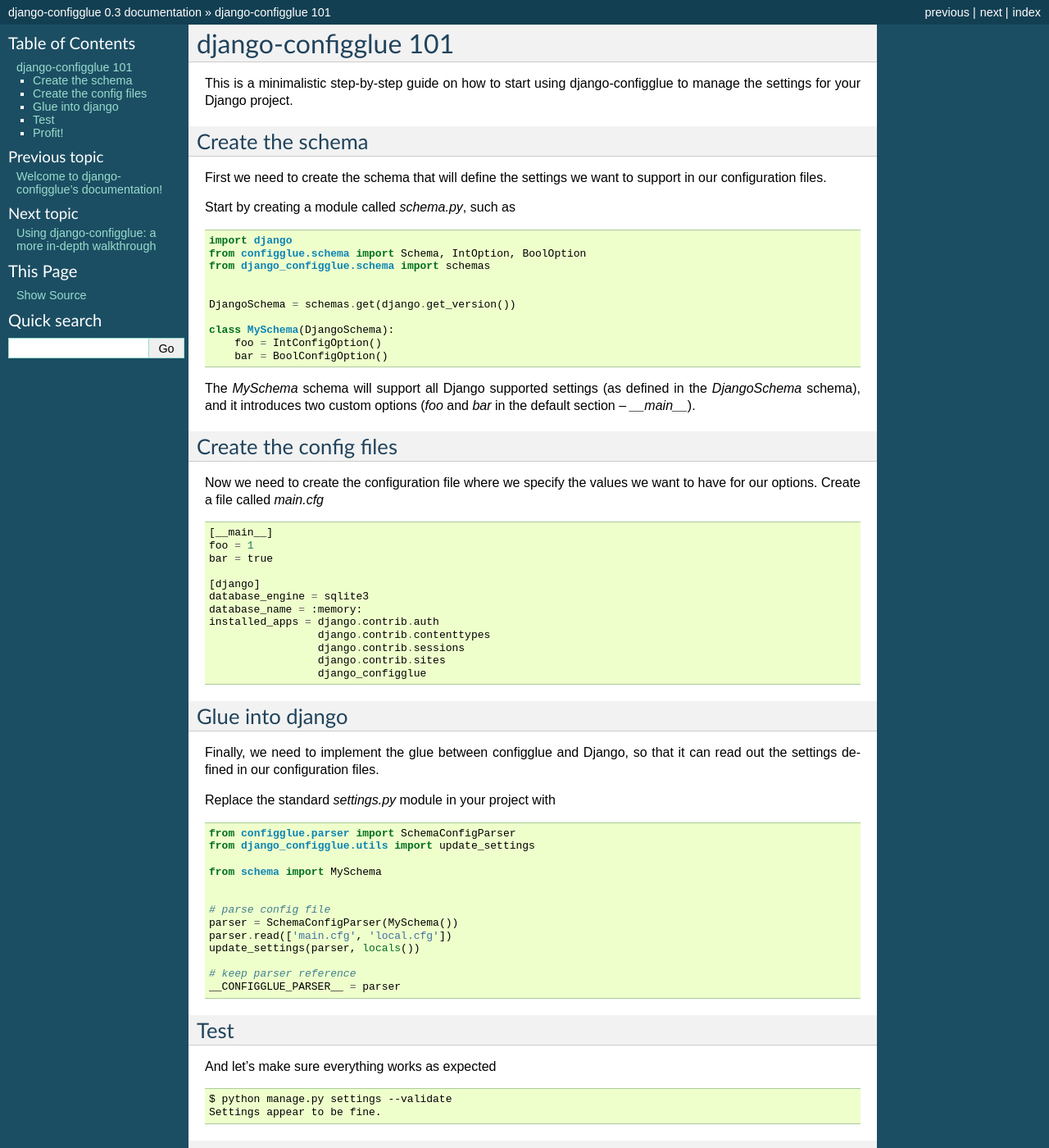
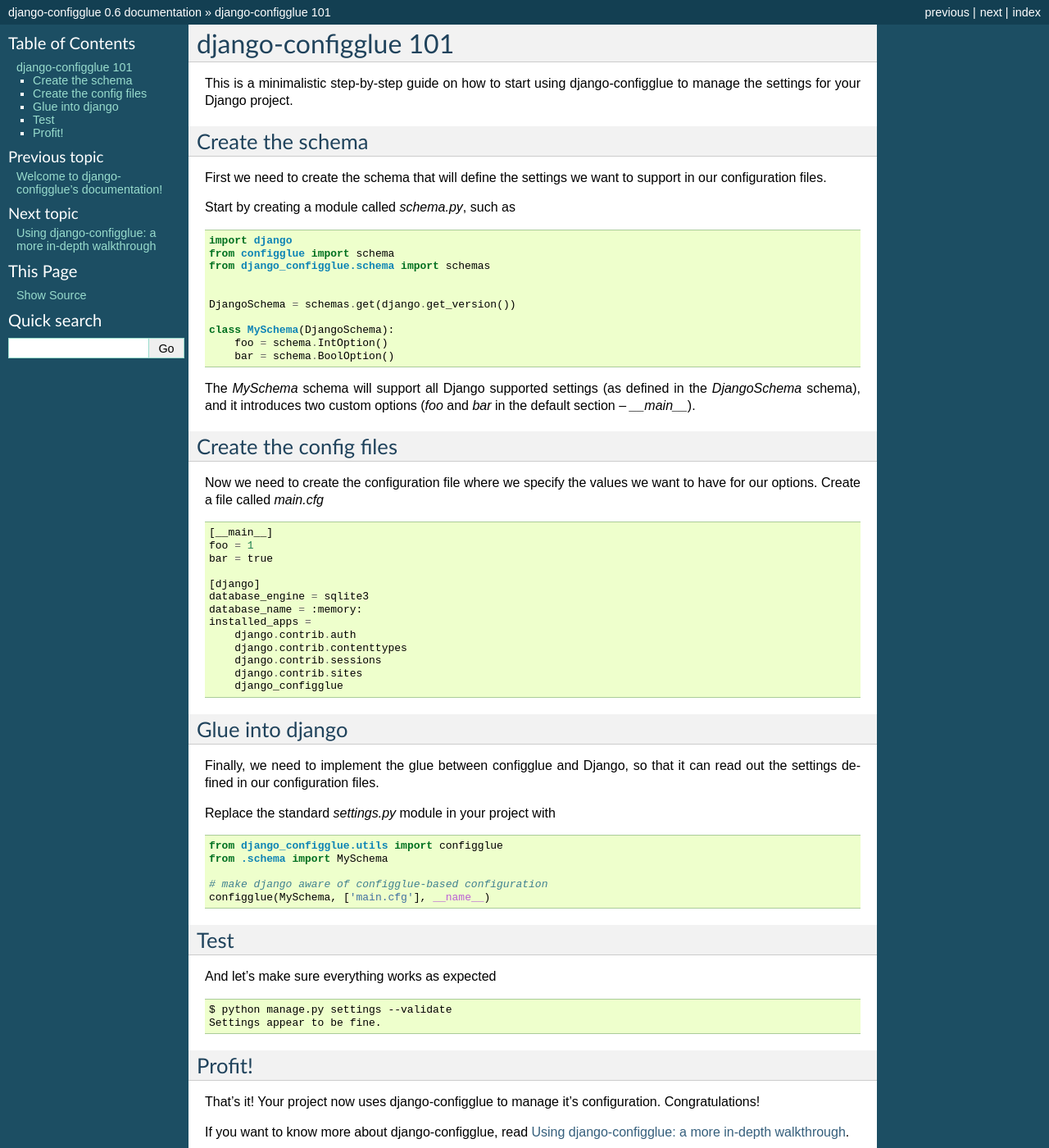
Before and after one commit to prezi/django-configglue, a Sphinx documentation site: the page built from doc/quickstart.rst, in a window 1280 px wide and 1400 px high. Shown: the whole window at 82% size. Built offline with Sphinx 7.4.7, drawn with Linux system fonts in a browser that asks for light colours; some of the changed text lies outside the part shown.

Commit message:
updated documentation

```diff
--- a/doc/conf.py
+++ b/doc/conf.py
@@ -1,22 +1,14 @@
 # -*- coding: utf-8 -*-
 #
-# django-configglue documentation build configuration file, created by
-# sphinx-quickstart on Tue Oct 12 08:57:43 2010.
+# django-configglue documentation build configuration file
 #
-# This file is execfile()d with the current directory set to its containing dir.
-#
-# Note that not all possible configuration values are present in this
-# autogenerated file.
-#
-# All configuration values have a default; values that are commented out
-# serve to show the default.
 
-import sys, os
+import sys
+import os
 
-# If extensions (or modules to document with autodoc) are in another directory,
-# add these directories to sys.path here. If the directory is relative to the
-# documentation root, use os.path.abspath to make it absolute, like shown here.
-#sys.path.append(os.path.abspath('.'))
+# import django_configglue, to introspect the version string
+sys.path.insert(0, os.path.abspath('..'))
+import django_configglue
 
 # -- General configuration -----------------------------------------------------
 
@@ -31,60 +23,33 @@
 source_suffix = '.rst'
 
 # The encoding of source files.
-#source_encoding = 'utf-8'
+source_encoding = 'utf-8'
 
 # The master toctree document.
 master_doc = 'index'
 
 # General information about the project.
 project = u'django-configglue'
-copyright = u'2010, Ricardo Kirkner'
+copyright = u'Ricardo Kirkner'
 
 # The version info for the project you're documenting, acts as replacement for
 # |version| and |release|, also used in various other places throughout the
 # built documents.
 #
 # The short X.Y version.
-version = '0.3'
+version = django_configglue.__version__
 # The full version, including alpha/beta/rc tags.
-release = '0.3'
-
-# The language for content autogenerated by Sphinx. Refer to documentation
-# for a list of supported languages.
-#language = None
-
-# There are two options for replacing |today|: either, you set today to some
-# non-false value, then it is used:
-#today = ''
-# Else, today_fmt is used as the format for a strftime call.
-#today_fmt = '%B %d, %Y'
-
-# List of documents that shouldn't be included in the build.
-#unused_docs = []
+release = django_configglue.__version__
 
 # List of directories, relative to source directory, that shouldn't be searched
 # for source files.
 exclude_trees = ['_build']
 
-# The reST default role (used for this markup: `text`) to use for all documents.
-#default_role = None
-
-# If true, '()' will be appended to :func: etc. cross-reference text.
-#add_function_parentheses = True
-
-# If true, the current module name will be prepended to all description
-# unit titles (such as .. function::).
-#add_module_names = True
-
-# If true, sectionauthor and moduleauthor directives will be shown in the
-# output. They are ignored by default.
-#show_authors = False
-
 # The name of the Pygments (syntax highlighting) style to use.
 pygments_style = 'sphinx'
 
 # A list of ignored prefixes for module index sorting.
-#modindex_common_prefix = []
+modindex_common_prefix = ['django_configglue.']
 
 
 # -- Options for HTML output ---------------------------------------------------
@@ -93,69 +58,10 @@
 # Sphinx are currently 'default' and 'sphinxdoc'.
 html_theme = 'default'
 
-# Theme options are theme-specific and customize the look and feel of a theme
-# further.  For a list of options available for each theme, see the
-# documentation.
-#html_theme_options = {}
-
-# Add any paths that contain custom themes here, relative to this directory.
-#html_theme_path = []
-
-# The name for this set of Sphinx documents.  If None, it defaults to
-# "<project> v<release> documentation".
-#html_title = None
-
-# A shorter title for the navigation bar.  Default is the same as html_title.
-#html_short_title = None
-
-# The name of an image file (relative to this directory) to place at the top
-# of the sidebar.
-#html_logo = None
-
-# The name of an image file (within the static path) to use as favicon of the
-# docs.  This file should be a Windows icon file (.ico) being 16x16 or 32x32
-# pixels large.
-#html_favicon = None
-
 # Add any paths that contain custom static files (such as style sheets) here,
 # relative to this directory. They are copied after the builtin static files,
 # so a file named "default.css" will overwrite the builtin "default.css".
 html_static_path = ['_static']
-
-# If not '', a 'Last updated on:' timestamp is inserted at every page bottom,
-# using the given strftime format.
-#html_last_updated_fmt = '%b %d, %Y'
-
-# If true, SmartyPants will be used to convert quotes and dashes to
-# typographically correct entities.
-#html_use_smartypants = True
-
-# Custom sidebar templates, maps document names to template names.
-#html_sidebars = {}
-
-# Additional templates that should be rendered to pages, maps page names to
-# template names.
-#html_additional_pages = {}
-
-# If false, no module index is generated.
-#html_use_modindex = True
-
-# If false, no index is generated.
-#html_use_index = True
-
-# If true, the index is split into individual pages for each letter.
-#html_split_index = False
-
-# If true, links to the reST sources are added to the pages.
-#html_show_sourcelink = True
-
-# If true, an OpenSearch description file will be output, and all pages will
-# contain a <link> tag referring to it.  The value of this option must be the
-# base URL from which the finished HTML is served.
-#html_use_opensearch = ''
-
-# If nonempty, this is the file name suffix for HTML files (e.g. ".xhtml").
-#html_file_suffix = ''
 
 # Output file base name for HTML help builder.
 htmlhelp_basename = 'django-configgluedoc'
@@ -163,32 +69,9 @@
 
 # -- Options for LaTeX output --------------------------------------------------
 
-# The paper size ('letter' or 'a4').
-#latex_paper_size = 'letter'
-
-# The font size ('10pt', '11pt' or '12pt').
-#latex_font_size = '10pt'
-
 # Grouping the document tree into LaTeX files. List of tuples
 # (source start file, target name, title, author, documentclass [howto/manual]).
 latex_documents = [
   ('index', 'django-configglue.tex', u'django-configglue Documentation',
    u'Ricardo Kirkner', 'manual'),
 ]
-
-# The name of an image file (relative to this directory) to place at the top of
-# the title page.
-#latex_logo = None
-
-# For "manual" documents, if this is true, then toplevel headings are parts,
-# not chapters.
-#latex_use_parts = False
-
-# Additional stuff for the LaTeX preamble.
-#latex_preamble = ''
-
-# Documents to append as an appendix to all manuals.
-#latex_appendices = []
-
-# If false, no module index is generated.
-#latex_use_modindex = True
--- a/doc/quickstart.rst
+++ b/doc/quickstart.rst
@@ -13,15 +13,15 @@
 Start by creating a module called *schema.py*, such as ::
 
     import django
-    from configglue.schema import Schema, IntOption, BoolOption
+    from configglue import schema
     from django_configglue.schema import schemas
 
 
     DjangoSchema = schemas.get(django.get_version())
 
     class MySchema(DjangoSchema):
-        foo = IntConfigOption()
-        bar = BoolConfigOption()
+        foo = schema.IntOption()
+        bar = schema.BoolOption()
 
 The `MySchema` schema will support all Django supported settings (as defined
 in the `DjangoSchema` schema), and it introduces two custom options (`foo` and
@@ -40,11 +40,12 @@
     [django]
     database_engine = sqlite3
     database_name = :memory:
-    installed_apps = django.contrib.auth
-                     django.contrib.contenttypes
-                     django.contrib.sessions
-                     django.contrib.sites
-                     django_configglue
+    installed_apps =
+        django.contrib.auth
+        django.contrib.contenttypes
+        django.contrib.sessions
+        django.contrib.sites
+        django_configglue
 
 Glue into django
 ----------------
@@ -54,19 +55,11 @@
 
 Replace the standard *settings.py* module in your project with ::
 
-    from configglue.parser import SchemaConfigParser
-    from django_configglue.utils import update_settings
+    from django_configglue.utils import configglue
+    from .schema import MySchema
 
-    from schema import MySchema
-
-
-    # parse config file
-    parser = SchemaConfigParser(MySchema())
-    parser.read(['main.cfg', 'local.cfg'])
-    update_settings(parser, locals())
-
-    # keep parser reference
-    __CONFIGGLUE_PARSER__ = parser
+    # make django aware of configglue-based configuration
+    configglue(MySchema, ['main.cfg'], __name__)
 
 Test
 ----
```
Also changed, not shown: doc/walkthrough.rst (+12 -20 lines).
